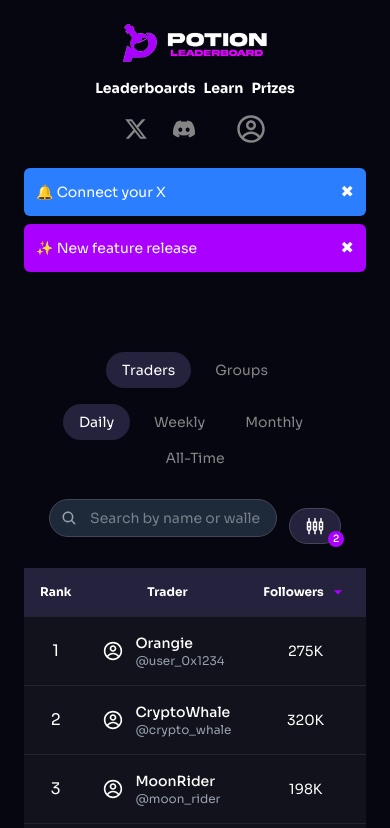
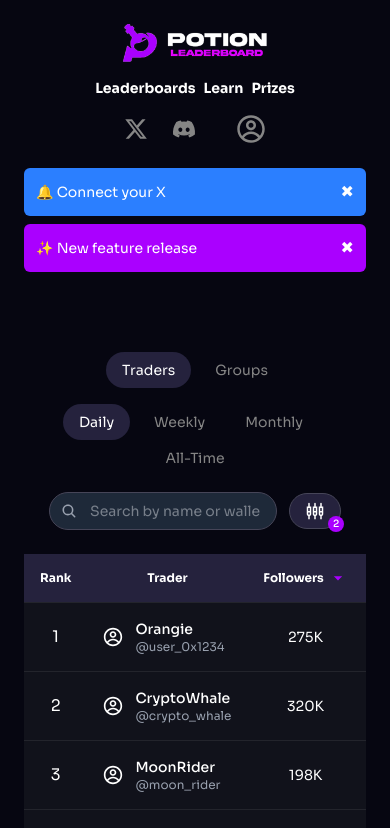
Before and after one commit to favourAyomikun/bounty-potion, a React (Vite) app: page / in a window 390 px wide. Shown: the top 828 px of the page. Built offline with nearby package versions, Linux system fonts and the light colour scheme.

Commit message:
made some changes to the leaderboard page

```diff
--- a/src/pages/LeaderboardPage.jsx
+++ b/src/pages/LeaderboardPage.jsx
@@ -113,7 +113,7 @@
   </div>
 
   {/* Crystal Chart Icon */}
-          <div onClick={() => setIsWalletModalOpen(true)} className="relative flex items-center justify-center bg-[#25223D] border border-[#464558] px-4 py-2 rounded-[20px] cursor-pointer mt-4 md:mt-0">
+  <div onClick={() => setIsWalletModalOpen(true)} className="relative flex items-center justify-center bg-[#25223D] border border-[#464558] px-4 py-2 rounded-[20px] cursor-pointer">
     <MdOutlineSettingsInputComponent className="text-lg" />
     <div className="absolute -bottom-1 -right-1 flex items-center justify-center w-4 h-4 bg-[#AA00FF] rounded-full text-[10px] font-medium">
       2
```
Lines whose indentation alone changed are shown as unchanged.
